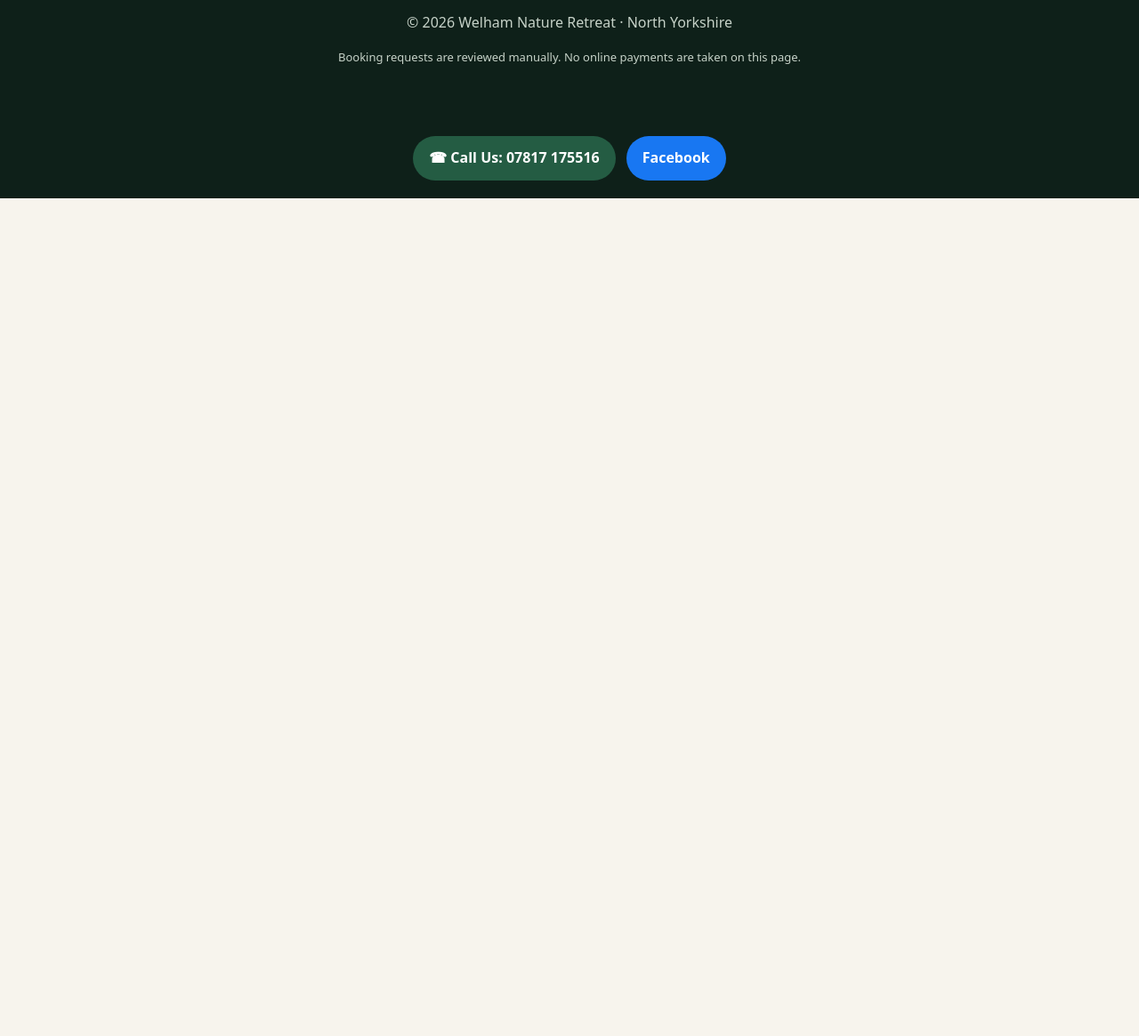
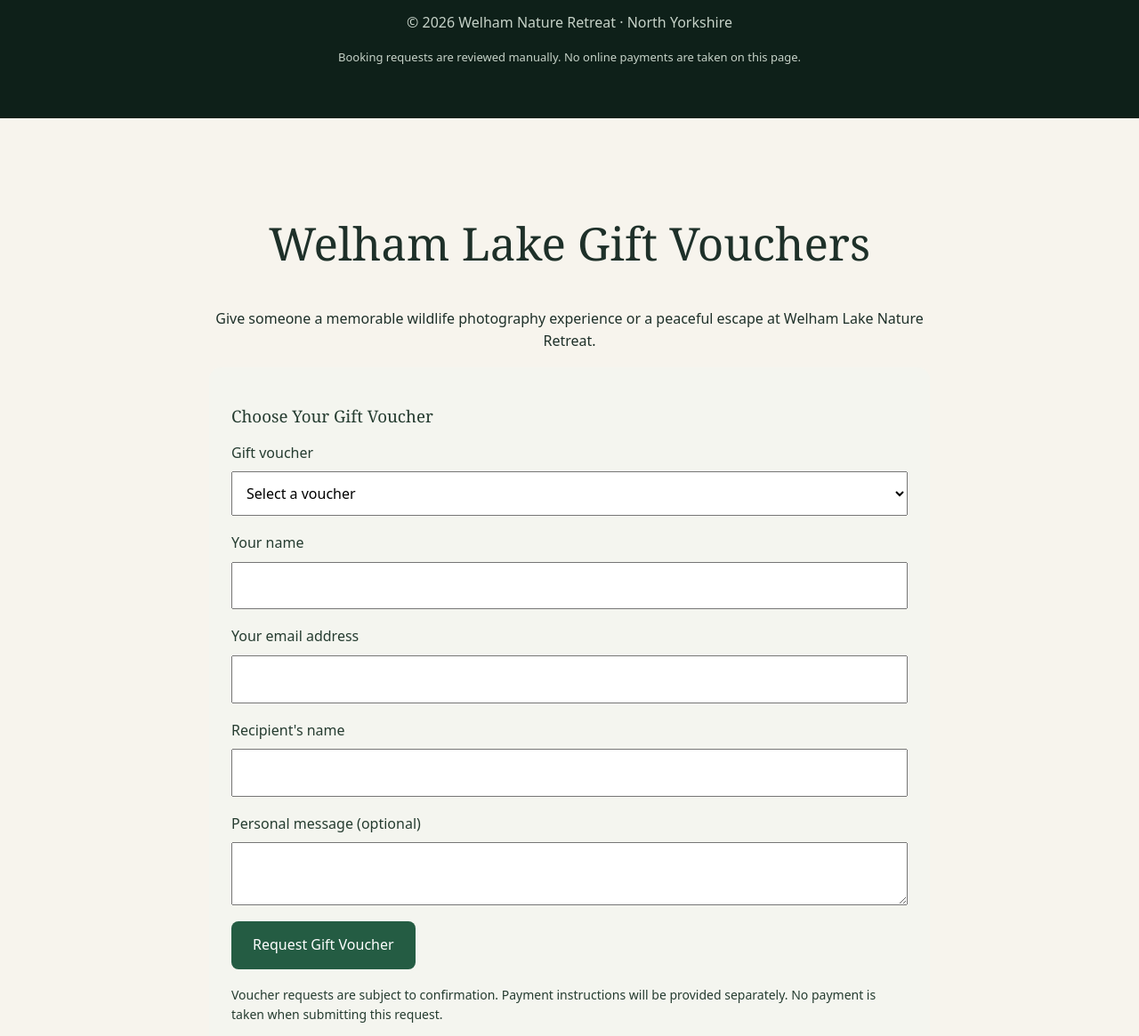
Before and after one commit to welhamlake/Welham-nature-retreat, a website: page index.html in a window 1280 px wide. Shown: the part 10595-11760 px from the top of the page at 89% size. Before the commit the page ends 10818 px from the top, so only its background shows below. Drawn offline with Linux system fonts and the light colour scheme; no server answers.

Commit message:
Implement gift voucher request section in index.html
Added a section for gift vouchers with a form for user requests.

```diff
--- a/index.html
+++ b/index.html
@@ -1242,6 +1242,44 @@ setTimeout(refreshCalendar, 3000);
 </script>
 
 
+<section id="gift-vouchers" style="padding:40px 20px;text-align:center;max-width:850px;margin:30px auto">
+  <h2>Welham Lake Gift Vouchers</h2>
+  <p>Give someone a memorable wildlife photography experience or a peaceful escape at Welham Lake Nature Retreat.</p>
+
+  <div style="background:#f4f5ef;color:#253c30;padding:25px;border-radius:14px;text-align:left">
+    <h3>Choose Your Gift Voucher</h3>
+
+    <form action="mailto:welhamlake@live.co.uk" method="post" enctype="text/plain">
+      <label for="voucher-type">Gift voucher</label>
+      <select id="voucher-type" name="Voucher" required style="display:block;width:100%;padding:12px;margin:8px 0 18px">
+        <option value="">Select a voucher</option>
+        <option value="Wildlife Hide - One Person - £75">Wildlife Hide – One Person – £75</option>
+        <option value="Wildlife Hide - Two People - £100">Wildlife Hide – Two People – £100</option>
+        <option value="Luxury Cabin - Two Nights - £600">Luxury Cabin – Two Nights – £600</option>
+        <option value="Monetary Voucher - £50">Monetary Voucher – £50</option>
+        <option value="Monetary Voucher - £100">Monetary Voucher – £100</option>
+        <option value="Monetary Voucher - £200">Monetary Voucher – £200</option>
+      </select>
+
+      <label for="voucher-buyer">Your name</label>
+      <input id="voucher-buyer" name="Customer name" required style="display:block;width:100%;padding:12px;margin:8px 0 18px">
+
+      <label for="voucher-email">Your email address</label>
+      <input id="voucher-email" name="Customer email" type="email" required style="display:block;width:100%;padding:12px;margin:8px 0 18px">
+
+      <label for="voucher-recipient">Recipient's name</label>
+      <input id="voucher-recipient" name="Recipient" required style="display:block;width:100%;padding:12px;margin:8px 0 18px">
+
+      <label for="voucher-message">Personal message (optional)</label>
+      <textarea id="voucher-message" name="Message" rows="3" style="display:block;width:100%;padding:12px;margin:8px 0 18px"></textarea>
+
+      <button type="submit" style="background:#245c43;color:white;padding:14px 24px;border:0;border-radius:8px;font-size:16px;cursor:pointer">Request Gift Voucher</button>
+    </form>
+
+    <p style="font-size:14px;margin-top:18px">Voucher requests are subject to confirmation. Payment instructions will be provided separately. No payment is taken when submitting this request.</p>
+  </div>
+</section>
+
 <div style="display:flex;justify-content:center;gap:12px;flex-wrap:wrap;padding:20px;background:#0e2019;">
   <a href="tel:+447817175516"
      style="background:#245c43;color:white;padding:12px 18px;border-radius:30px;text-decoration:none;font-weight:bold;">
```
